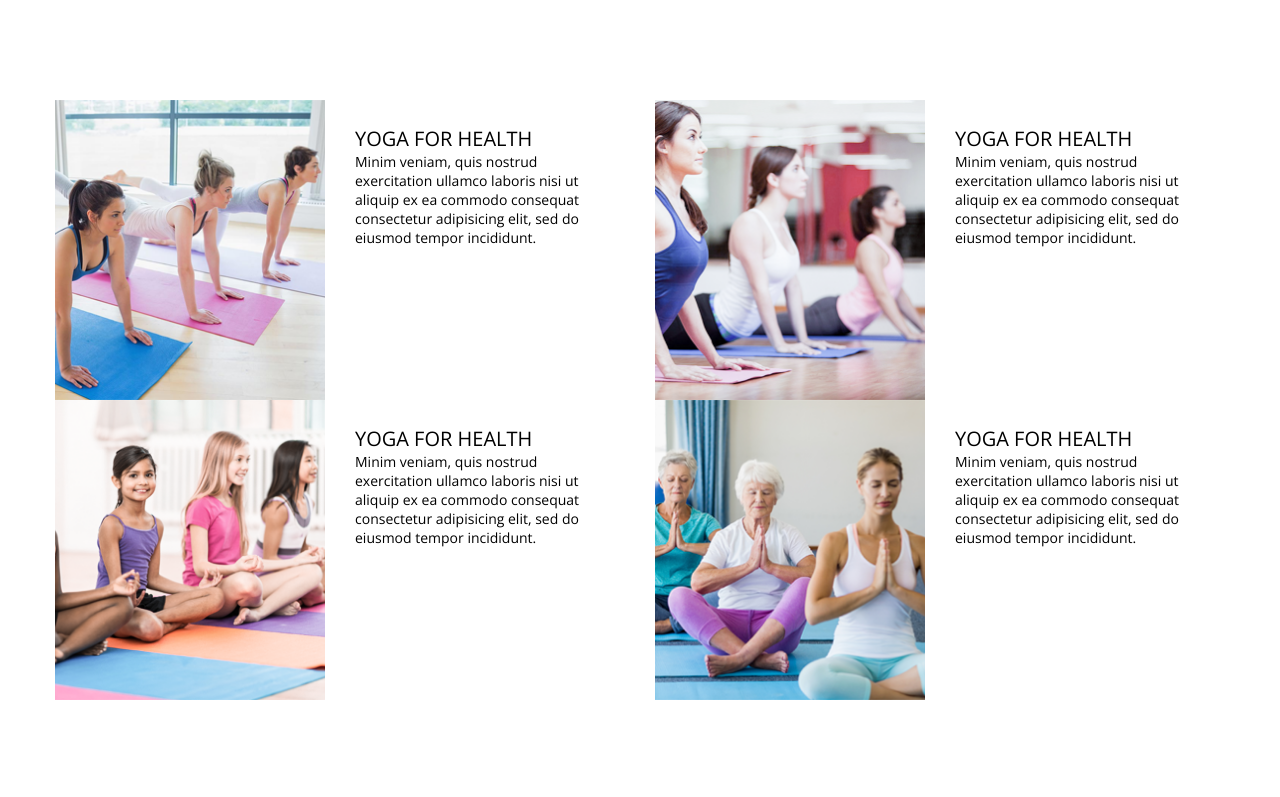
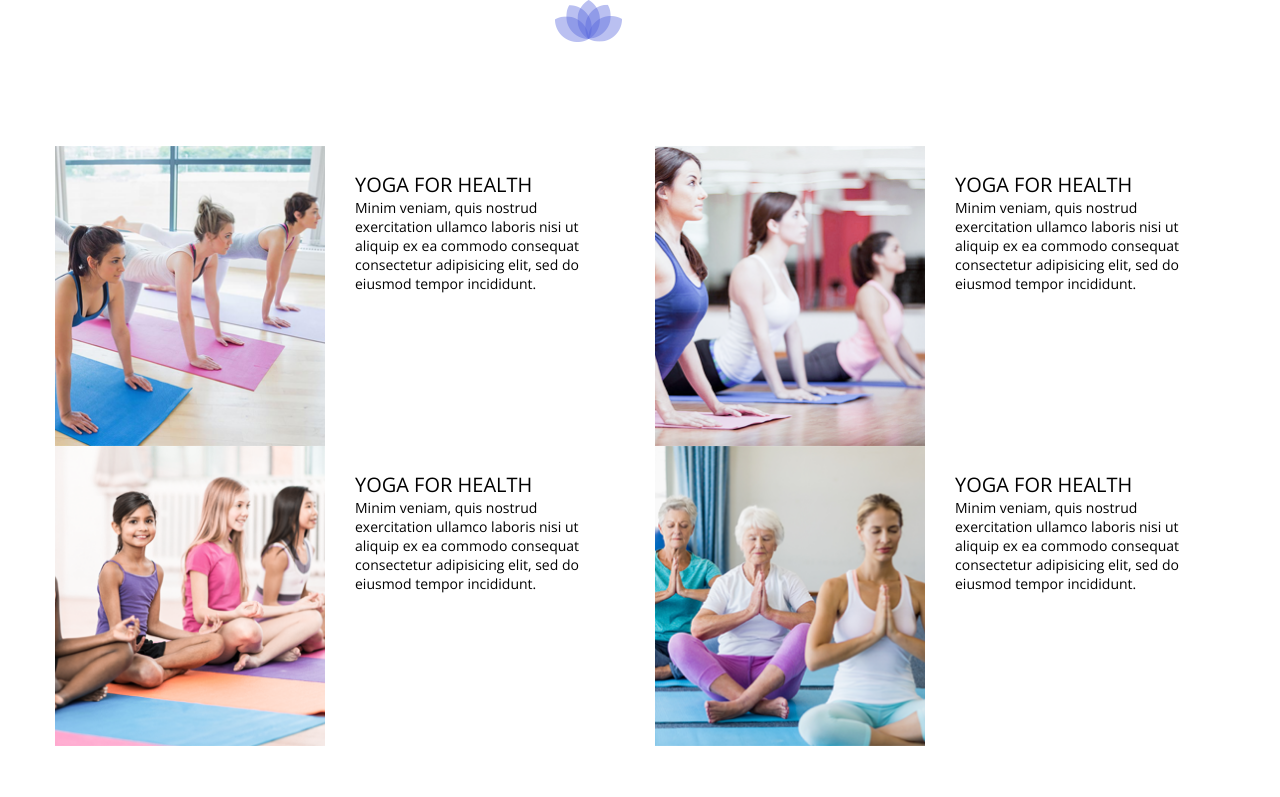
Before and after one commit to butkodenis/Yoga, a plain HTML site: page index.html in a window 1280 px wide. Shown: the top 797 px of the page. Drawn offline with nearby package versions, Linux system fonts and the light colour scheme.

Commit message:
write our class

```diff
--- a/index.html
+++ b/index.html
@@ -17,7 +17,21 @@
 
 </head><body>
 <nav class="navbar">
-
+    <div class="container">
+        <div class="row">
+            <div class="col-lg-5">
+                <ul>
+                    <li><a></a></li>
+                    <li></li>
+                    <li></li>
+                </ul>
+            </div>
+            <div class="col-lg-2">
+                <img src="images/logot.png">
+            </div>
+            <div class="col-lg-5"></div>
+        </div>
+    </div>
 </nav>
 <section class="ourclass">
     <div class="container">
```
